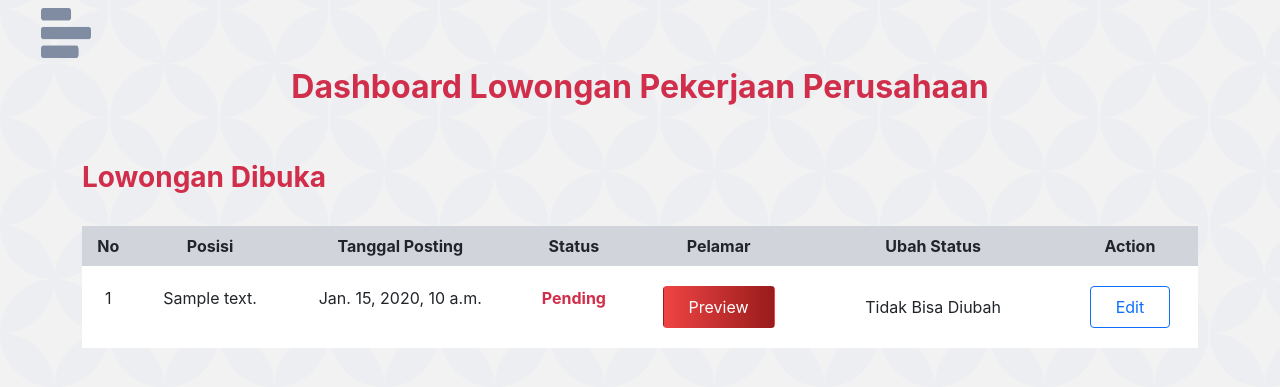
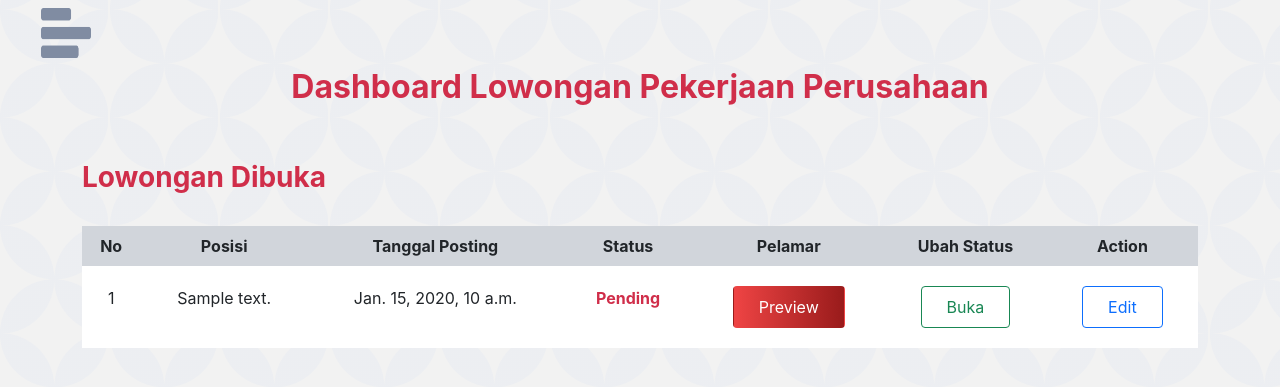
Before and after one commit to alyazharr/job-portal-teknokrat, a Django app: template dashboard_lowongan_kerja_perusahaan/templates/lowongan_dibuka.html in a window 1280 px wide. Shown: the part 99-486 px from the top of the page. Run offline with Django 4.2, Linux system fonts and the light colour scheme; the template is opened without the code that fills it: most values are stand-ins (such as "Sample title", 1, 10 or a date in 2020); some libraries are stand-ins or nearby versions.

Commit message:
[REFACTOR] Link posisi lowongan to detail page

```diff
--- a/dashboard_lowongan_kerja_perusahaan/templates/dashboard_lowongan_kerja_perusahaan.html
+++ b/dashboard_lowongan_kerja_perusahaan/templates/dashboard_lowongan_kerja_perusahaan.html
@@ -102,7 +102,7 @@
           <tbody>
             <tr>
               <td>{{ forloop.counter }}</td>
-              <td>{{lowongan.posisi}}</td>
+              <td> <a href="{% url 'dashboard_proposal_lowongan:detail' lowongan.id %}"><strong>{{lowongan.posisi}}</strong></a></td>
               <td>{{lowongan.created_at}}</td>
               {% if lowongan.status == 'Buka' %}
               <td style="color:green;"><b>{{lowongan.status}}</b></td>
--- a/dashboard_lowongan_kerja_perusahaan/templates/lowongan_dibuka.html
+++ b/dashboard_lowongan_kerja_perusahaan/templates/lowongan_dibuka.html
@@ -53,13 +53,13 @@
                   {% endif %}
                   <td><button class="btn btn-read">Preview</button></td>
                   <td>
-                    <form action="{% url 'ubah_status' lowongan.id %}" method="GET">
-                      {% if lowongan.status == 'Buka' %}
-                        <button class="btn btn-outline-danger " type="submit">Tutup</button>
-                      {% else %}
-                        <button class="btn btn-outline-disabled" type="submit" >Tidak Bisa Diubah</button>
-                      {% endif %}
-                      </form>
+                    <form action="{% url 'ubah_status' lowongan_dibuka.id %}" method="GET">
+                    {% if lowongan_dibuka.status == 'Buka' %}
+                      <button class="btn btn-outline-danger" type="submit">Tutup</button>
+                    {% else %}
+                      <button class="btn btn-outline-success" type="submit" >Buka</button>
+                    {% endif %}
+                    </form>
                   </td>
                   <td><button class="btn btn-outline-primary">Edit</button></td>
                 </tr>
--- a/dashboard_proposal_lowongan/views.py
+++ b/dashboard_proposal_lowongan/views.py
@@ -132,7 +132,7 @@ def detail(request, id):
     user = request.user
     msg_feedback = MSG_NO_LOGIN
     context = {}
-    if (user.role_id == 3) or (user.role_id == 4):
+    if (user.role_id == 3) or (user.role_id == 4) or (user.role_id == 2):
         msg_feedback =''
         if Lowongan.objects.filter(id=id).exists():
             lowongan = Lowongan.objects.get(id=id)
```
